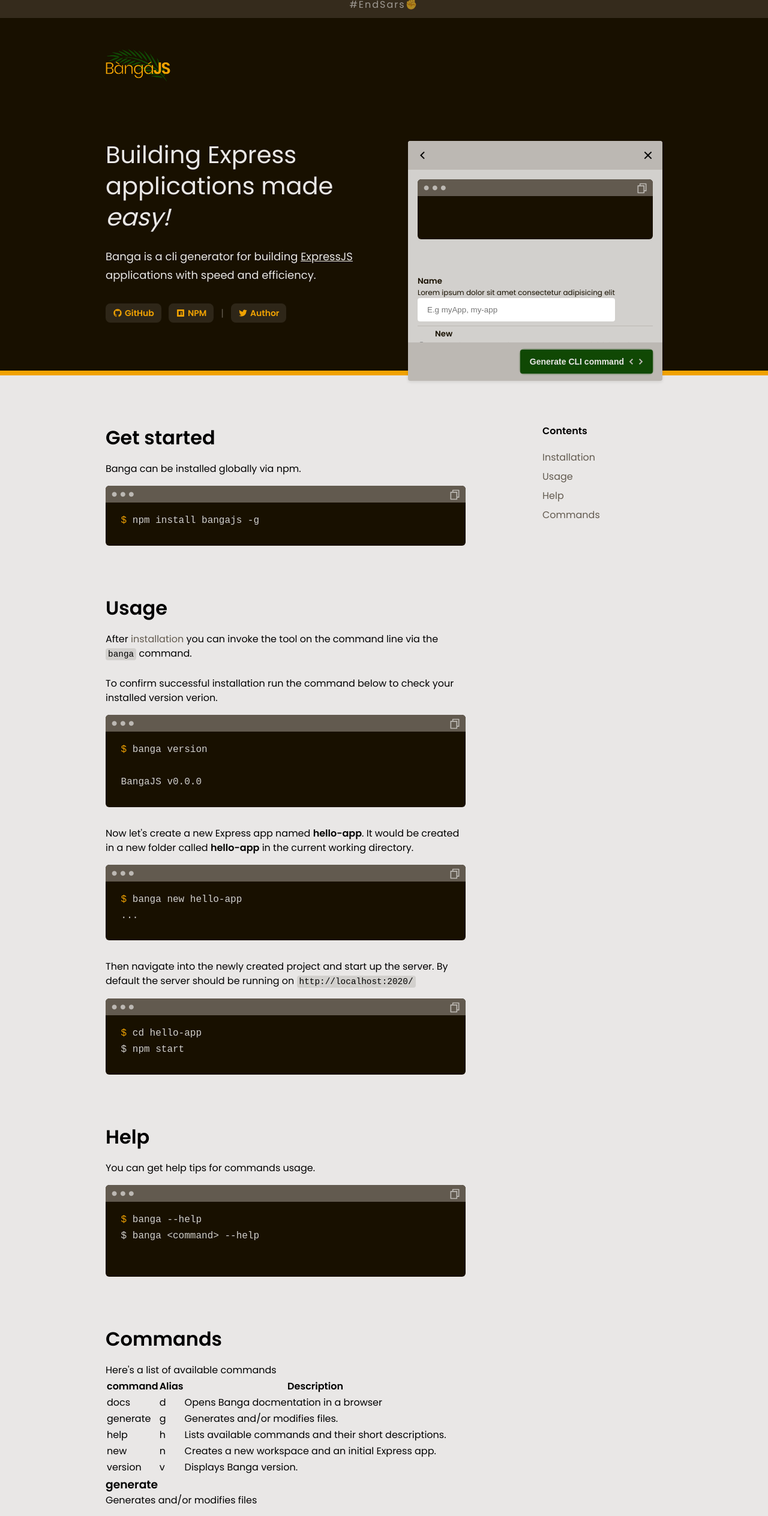
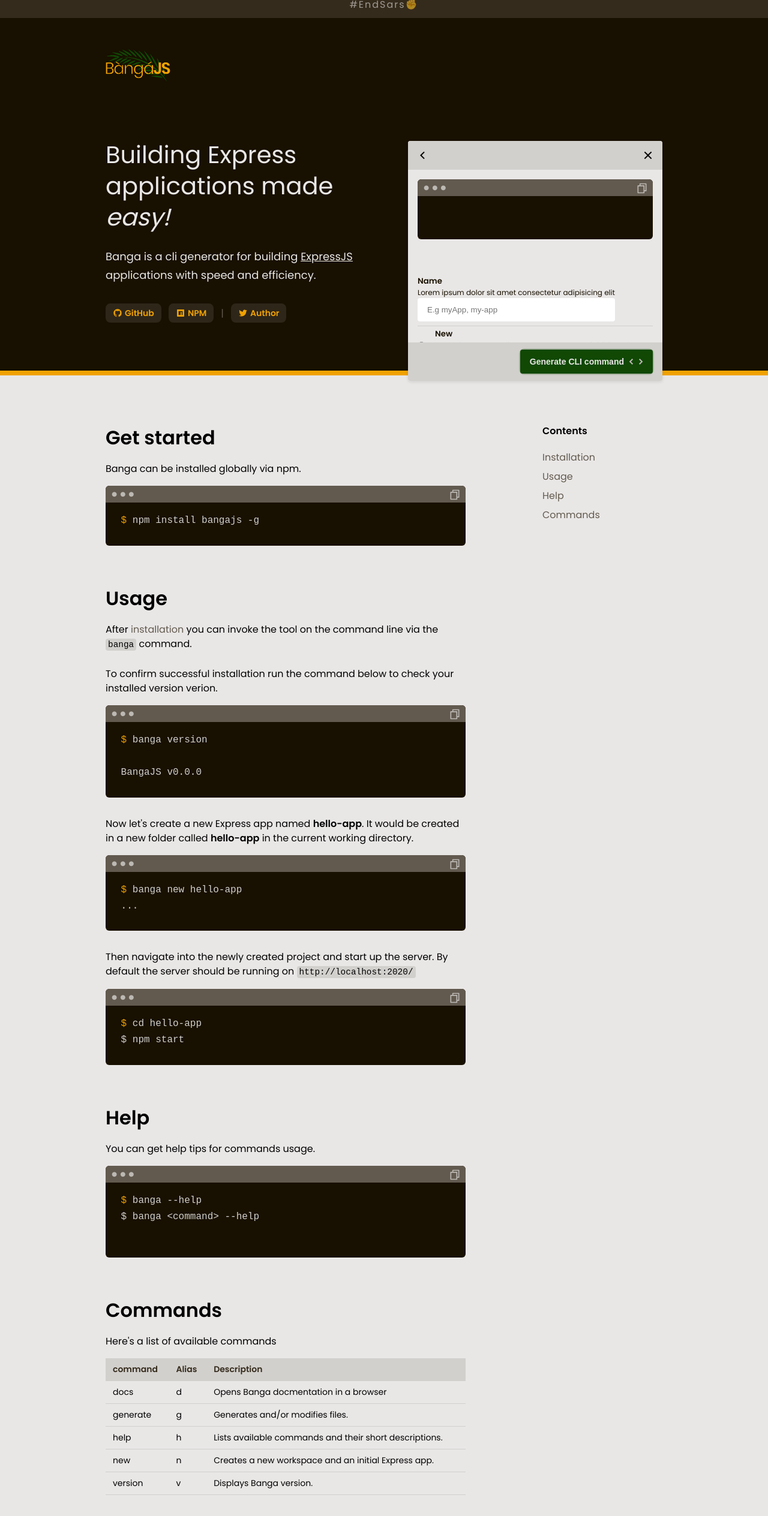
Before and after one commit to bangajs/documentation, an Angular app: page / in a window 1280 px wide. Shown: the top 2528 px of the page at 60% size. Built offline with nearby package versions, Linux system fonts and the light colour scheme.

Commit message:
feat: add table styles

```diff
--- a/src/app/shared/generator/generator.component.scss
+++ b/src/app/shared/generator/generator.component.scss
@@ -3,7 +3,7 @@
   height: 400px;
   width: 100%;
   max-width: 100%;
-  background: #d2d0cd;
+  background: #e9e7e6;
   padding: 1rem;
   border-radius: 0.25rem;
   margin-bottom: -100px;
@@ -19,7 +19,7 @@
   justify-content: space-between;
   width: 100%;
   padding: 0.75rem 0.75rem;
-  background: #bcb8b3;
+  background: #d2d0cd;
 }
 
 .gen-body {
@@ -43,7 +43,7 @@
   width: 100%;
   height: 64px;
   padding: 0.75rem 0;
-  background: #bcb8b3;
+  background: #d2d0cd;
 }
 
 .form-control {
@@ -51,7 +51,7 @@
   color: #181000;
   padding: 0.4rem 0;
   width: 100%;
-  border-bottom: 1px solid #bcb8b3;
+  border-bottom: 1px solid #d2d0cd;
 }
 
 .form-control:last-child {
--- a/src/styles/global.scss
+++ b/src/styles/global.scss
@@ -29,7 +29,7 @@
   color: #625a4f;
 }
 
-a:hover{
+a:hover {
   text-decoration: underline;
 }
 
@@ -49,13 +49,39 @@
 }
 
 section {
-  margin-bottom: 5rem;
+  margin-bottom: 4rem;
 }
 
 .sect-title {
   font-size: 2rem;
   margin-bottom: 1rem;
 }
+
+table {
+  border-collapse: collapse;
+  width: 100%;
+  margin: 1rem 0 2rem;
+  font-size: 0.875rem;
+  text-align: left;
+}
+
+th{
+  background: #d2d0cd;
+  padding: 0.5rem 0.75rem;
+}
+
+td {
+  border: 1px solid #d2d0cd;
+  border-left: 0;
+  border-right: 0;
+  padding: 0.5rem 0.75rem;
+}
+
+thead{
+  color: #352b1c;
+}
+
+
 
 .container {
   display: flex;
```
